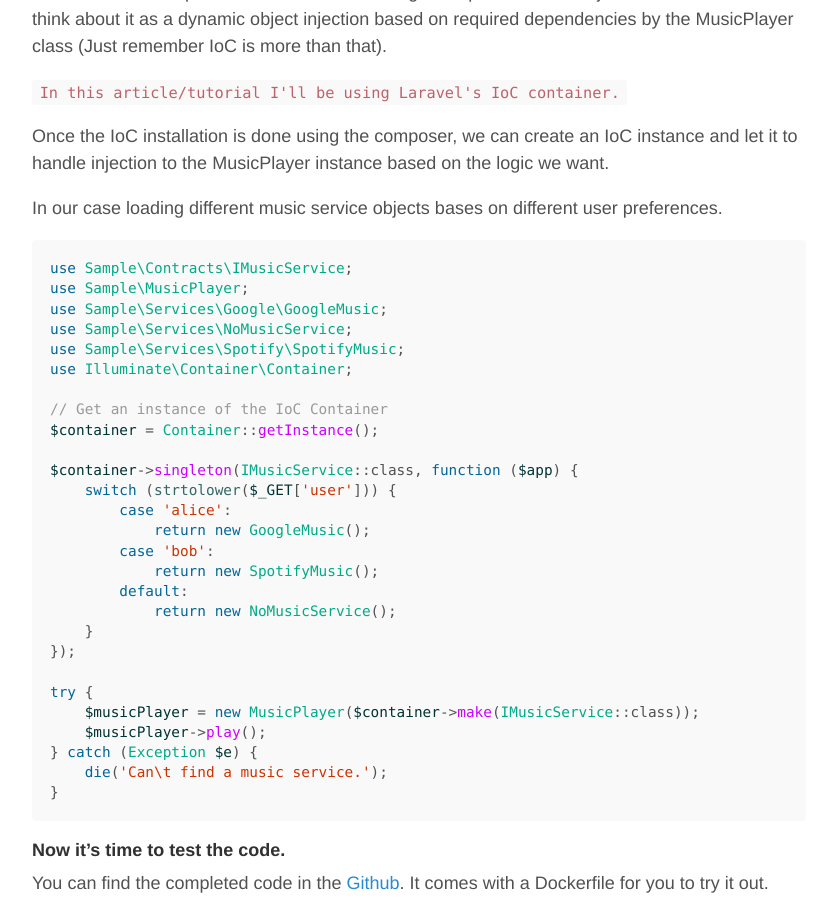
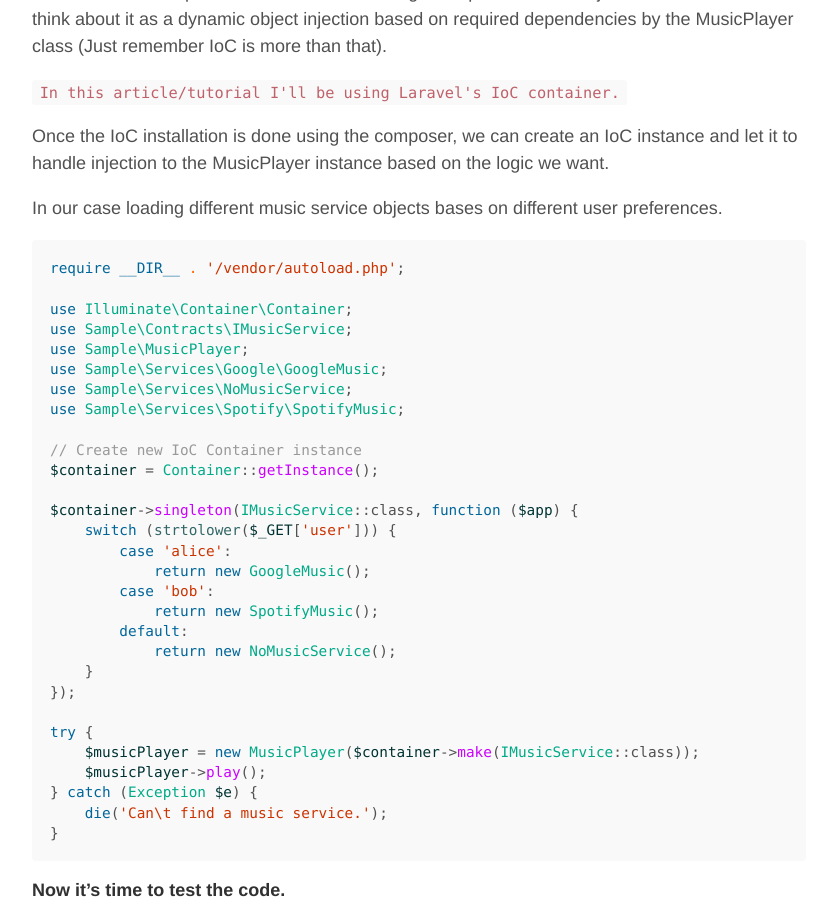
Before and after one commit to robpetreski/thilanga.github.io, a Jekyll site: the page built from _posts/2018-08-02-dependency-injection-with-php.md, in a window 1280 px wide and 900 px high, scrolled down 5296 px. Shown: the whole window, without its empty margins (221-1049 px from the left). Built offline with Jekyll 4.4.1, drawn with Linux system fonts in a browser that asks for light colours; comment, search, counter and statistics services are not loaded.

Commit message:
Updated to change the updated index file code

````diff
--- a/_posts/2018-08-02-dependency-injection-with-php.md
+++ b/_posts/2018-08-02-dependency-injection-with-php.md
@@ -233,14 +233,16 @@ Once the IoC installation is done using the composer, we can create an IoC insta
 In our case loading different music service objects bases on different user preferences.
 
 ```php
+require __DIR__ . '/vendor/autoload.php';
+
+use Illuminate\Container\Container;
 use Sample\Contracts\IMusicService;
 use Sample\MusicPlayer;
 use Sample\Services\Google\GoogleMusic;
 use Sample\Services\NoMusicService;
 use Sample\Services\Spotify\SpotifyMusic;
-use Illuminate\Container\Container;
 
-// Get an instance of the IoC Container
+// Create new IoC Container instance
 $container = Container::getInstance();
 
 $container->singleton(IMusicService::class, function ($app) {
````
